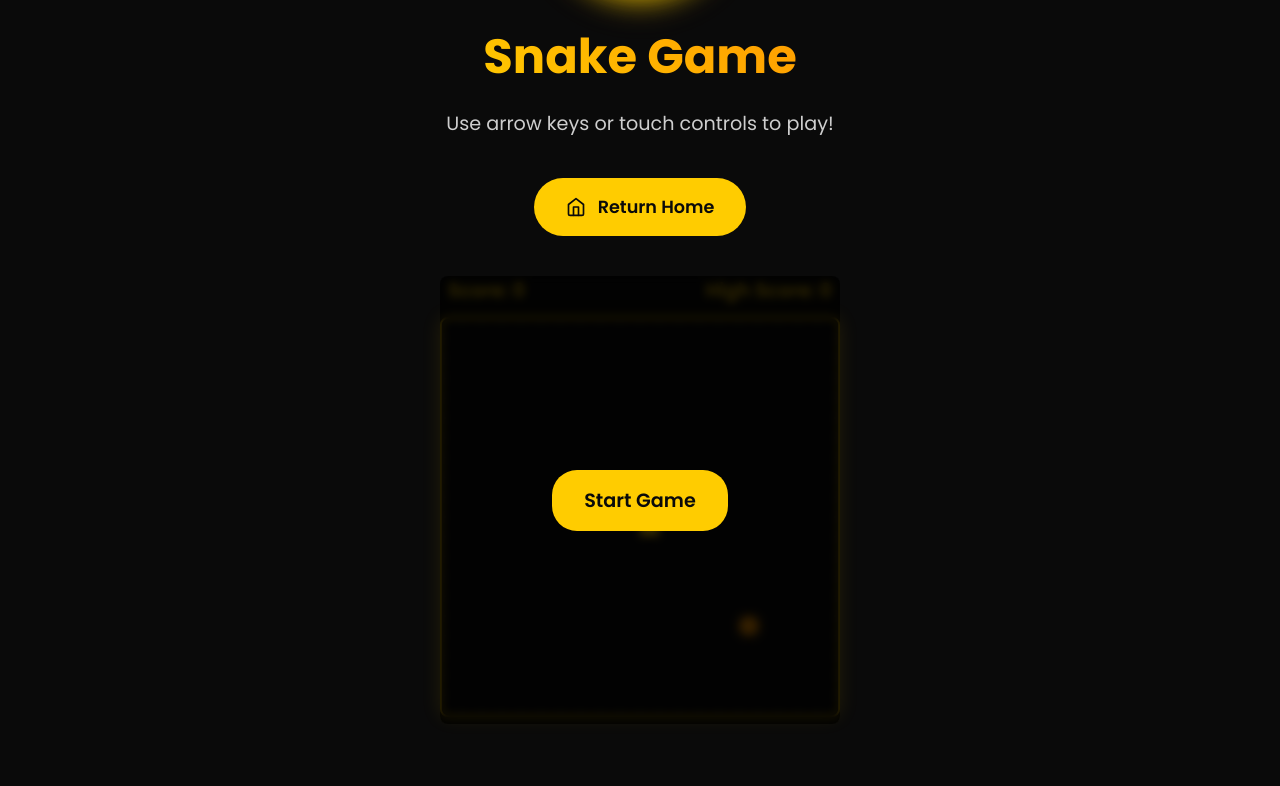
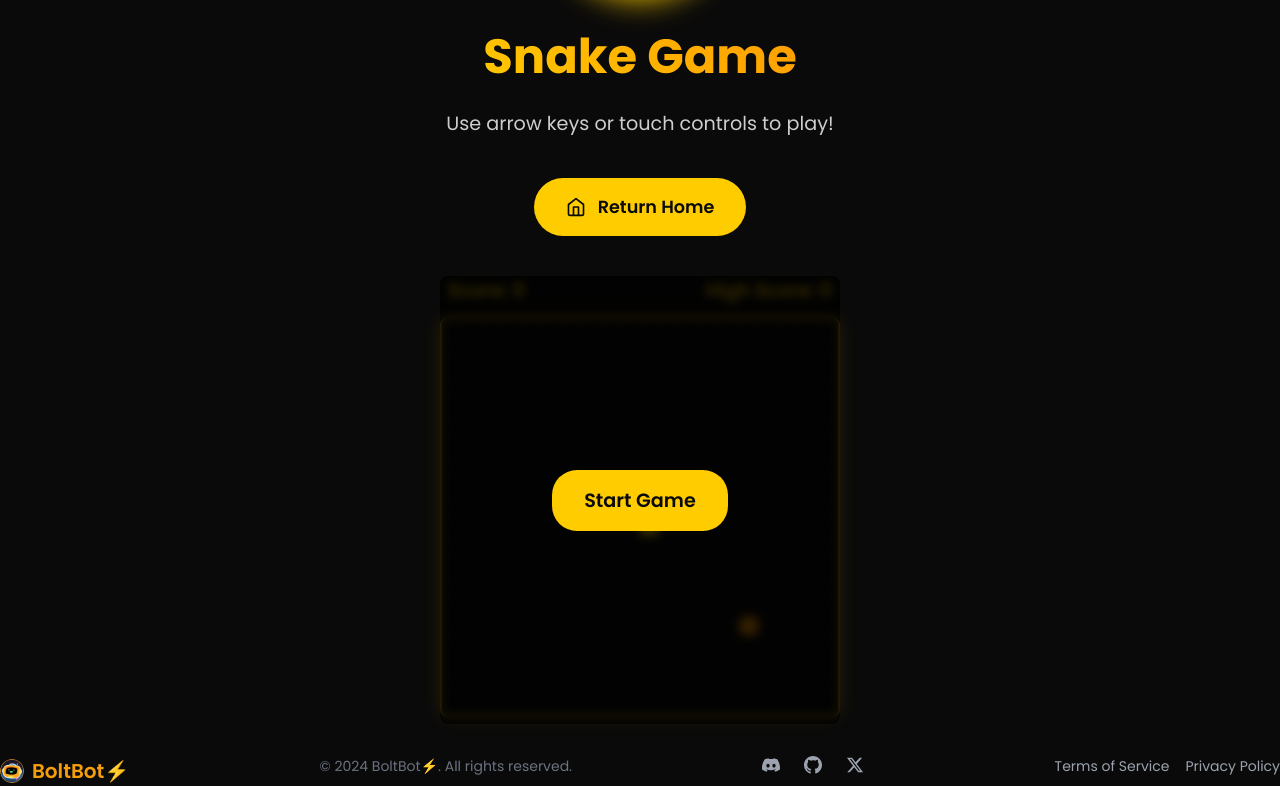
Before and after one commit to LucasCzechia/boltbot, a Next.js app: page /snake in a window 1280 px wide. Shown: the part 214-1000 px from the top of the page. Before the commit the page ends 970 px from the top, so only its background shows below. Built offline with nearby package versions, Linux system fonts and the light colour scheme.

Commit message:
Update snake.js

```diff
--- a/pages/snake.js
+++ b/pages/snake.js
@@ -4,6 +4,7 @@ import Head from 'next/head';
 import Link from 'next/link';
 import Image from 'next/image';
 import { HomeIcon } from 'lucide-react';
+import DashboardFooter from '../components/dashboard/DashboardFooter'
 
 const GRID_SIZE = 20;
 const CELL_SIZE = 20;
@@ -293,6 +294,7 @@ export default function SnakePage() {
           </div>
         </div>
       </div>
+     <DashboardFooter />
     </>
   );
 }
```
